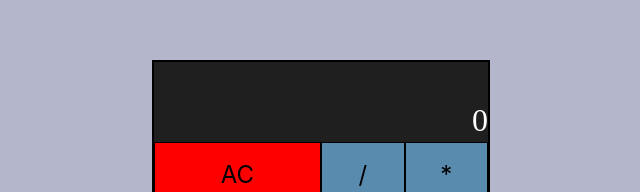
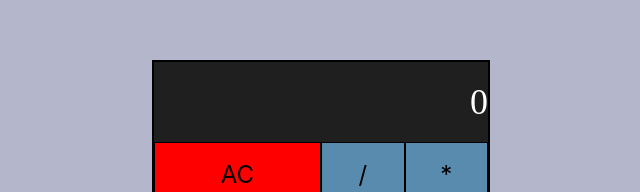
Before and after one commit to petercrackthecode/FCC_JavaScriptCalculator, a React (Create React App) app: page / in a window 1280 px wide. Shown: the part 138-330 px from the top of the page, without its empty margins (319-959 px from the left). Built offline with nearby package versions, Linux system fonts and the light colour scheme.

Commit message:
Change the design

```diff
--- a/src/components/Display.js
+++ b/src/components/Display.js
@@ -3,8 +3,7 @@ import React from 'react';
 export function Display(props) {
     return (
         <div id='display'>
-            <p id='input'>{props.m_input}</p>
-            <p id='result'>{(props.m_result !== undefined) ? props.m_result : '0'}</p>
+            {(props.m_result !== undefined) ? props.m_result : '0'}
         </div>
     );
 }
--- a/src/styles/App.css
+++ b/src/styles/App.css
@@ -17,15 +17,12 @@
   height: 80px;
   text-align: right;
   font-family: "Digital-7";
-  font-size: 32px;
+  font-size: 36px;
+  line-height: 80px;
   background-color: #1f1f1f;
   color: white;
   padding: 0;
   margin: 0;
-}
-#app #calculator #display p {
-  margin: 0px;
-  height: 50%;
 }
 #app #calculator #keypad {
   height: 320px;
--- a/src/styles/App.scss
+++ b/src/styles/App.scss
@@ -21,16 +21,12 @@
             height: 80px;
             text-align: right;
             font-family: "Digital-7";
-            font-size: 32px;
+            font-size: 36px;
+            line-height: 80px;
             background-color: rgb(31, 31, 31);
             color: white;
             padding: 0;
             margin: 0;
-
-            p {
-                margin: 0px;
-                height: 50%;
-            }
         }
 
         #keypad {
```
Also changed, not shown: 1 other file (tests, documents, lock files or other folders).
